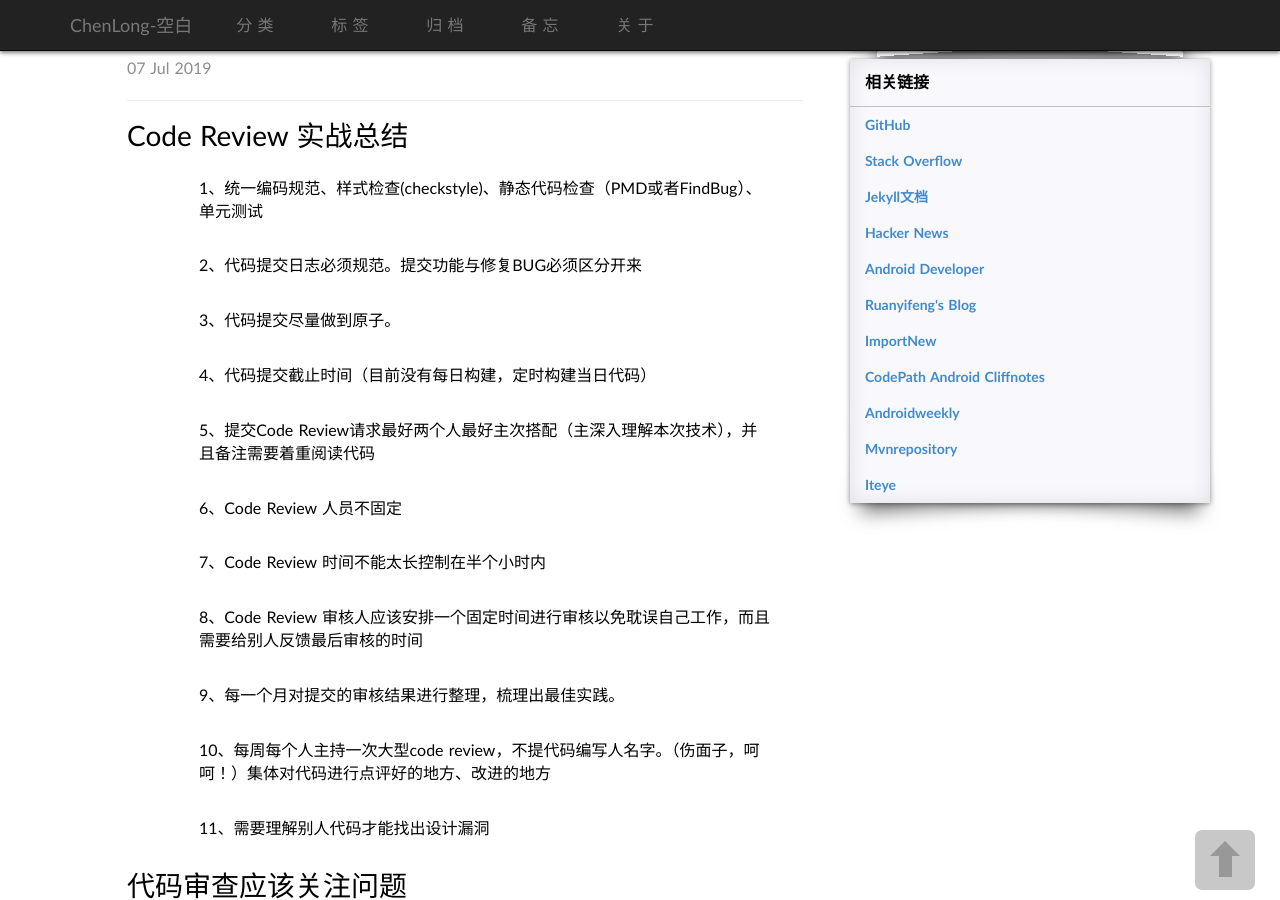
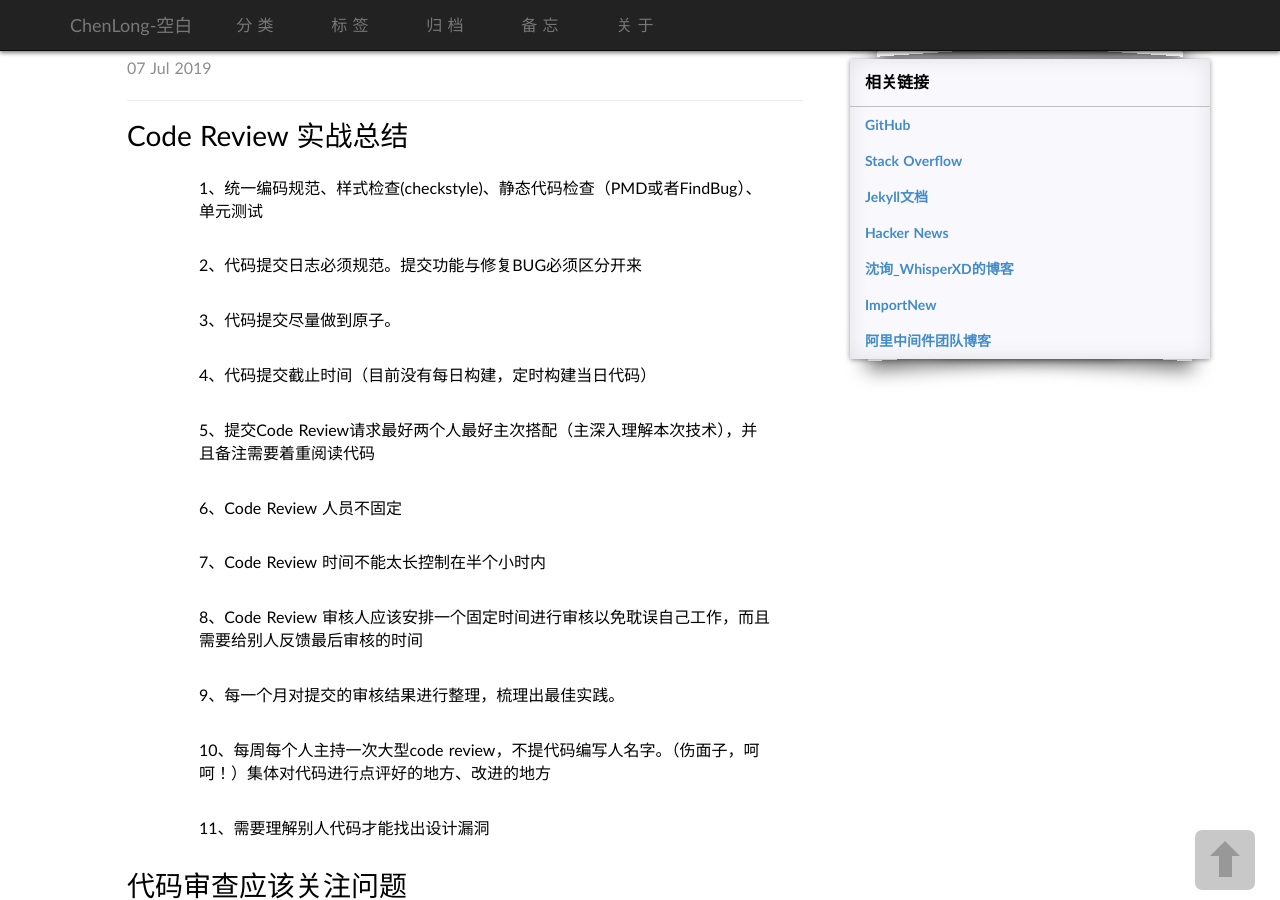
Before and after one commit to wychenlong/wychenlong.github.io, a Jekyll site: the page built from index.html, in a window 1280 px wide and 900 px high, scrolled down 376 px. Built offline with Jekyll 4.4.1, drawn with Linux system fonts in a browser that asks for light colours; some web fonts are replaced; the list of posts is cut into pages by our own code; comment, search, counter and statistics services are not loaded.

Commit message:
修改连接地址

```diff
--- a/_includes/links.html
+++ b/_includes/links.html
@@ -25,15 +25,11 @@
       </a>
     </li>
 
-              <li>
-                <a href="http://developer.android.com/" class="categories-list-item">
-                   Android Developer
-                </a>
-              </li>
+
 
     <li>
-                <a href="http://www.ruanyifeng.com/blog/" class="categories-list-item">
-                   Ruanyifeng's Blog
+      <a href="http://blog.sina.com.cn/s/blog_693f08470102vibt.html" class="categories-list-item">
+        沈询_WhisperXD的博客
       </a>
     </li>
 
@@ -44,25 +40,11 @@
       </a>
     </li>
     <li>
-                <a href="http://guides.codepath.com/android" class="categories-list-item">
-                   CodePath Android Cliffnotes
+      <a href="http://jm.taobao.org/" class="categories-list-item">
+        阿里中间件团队博客
       </a>
     </li>
-<li>
-                <a href="http://androidweekly.net/" class="categories-list-item">
-                   Androidweekly
-                </a>
-              </li>
-<li>
-			<a href="http://mvnrepository.com/" class="categories-list-item">
-                   Mvnrepository
-                </a>
-              </li>
-<li>
-			<a href="http://www.iteye.com/" class="categories-list-item">
-                  Iteye
-                </a>
-              </li>
+
 
   </ul>
 
```
Lines whose indentation alone changed are shown as unchanged.
